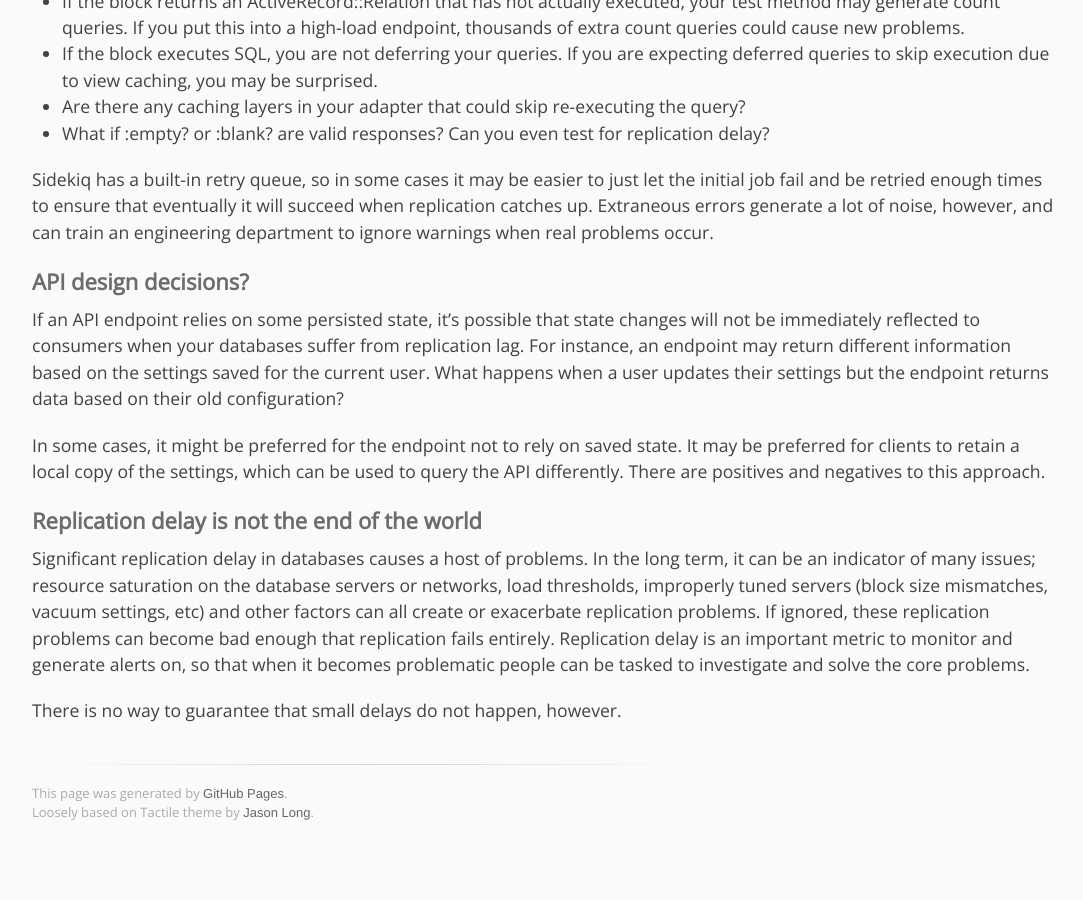
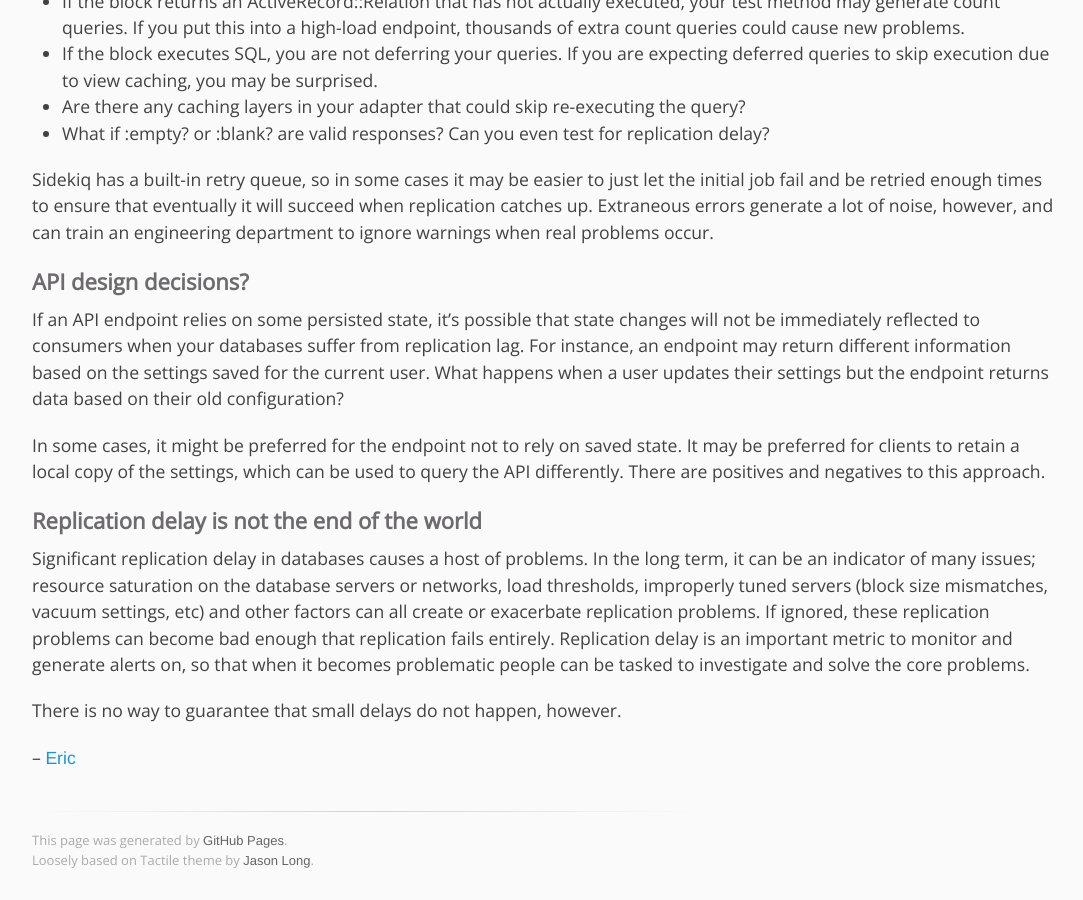
Before and after one commit to wanelo/wanelo.github.io, a Jekyll site: the page built from _posts/2014-06-11-code-for-replication-delay.md, in a window 1280 px wide and 900 px high, scrolled down 2696 px. Shown: the whole window, without its empty margins (96-1179 px from the left). Built offline with Jekyll 4.4.1, drawn with Linux system fonts in a browser that asks for light colours; some web fonts are replaced; Markdown is read by kramdown in place of the engine named in the settings; comment, search, counter and statistics services are not loaded; before the commit the page ends 3549 px from its top, so only the background shows below that.

Commit message:
Oh yeah, attribution :)

```diff
--- a/_posts/2014-06-11-code-for-replication-delay.md
+++ b/_posts/2014-06-11-code-for-replication-delay.md
@@ -78,3 +78,5 @@ In some cases, it might be preferred for the endpoint not to rely on saved state
 Significant replication delay in databases causes a host of problems. In the long term, it can be an indicator of many issues; resource saturation on the database servers or networks, load thresholds, improperly tuned servers (block size mismatches, vacuum settings, etc) and other factors can all create or exacerbate replication problems. If ignored, these replication problems can become bad enough that replication fails entirely. Replication delay is an important metric to monitor and generate alerts on, so that when it becomes problematic people can be tasked to investigate and solve the core problems.
 
 There is no way to guarantee that small delays do not happen, however.
+
+-- [Eric](http://wanelo.com/sax "Sax on Wanelo")
```
